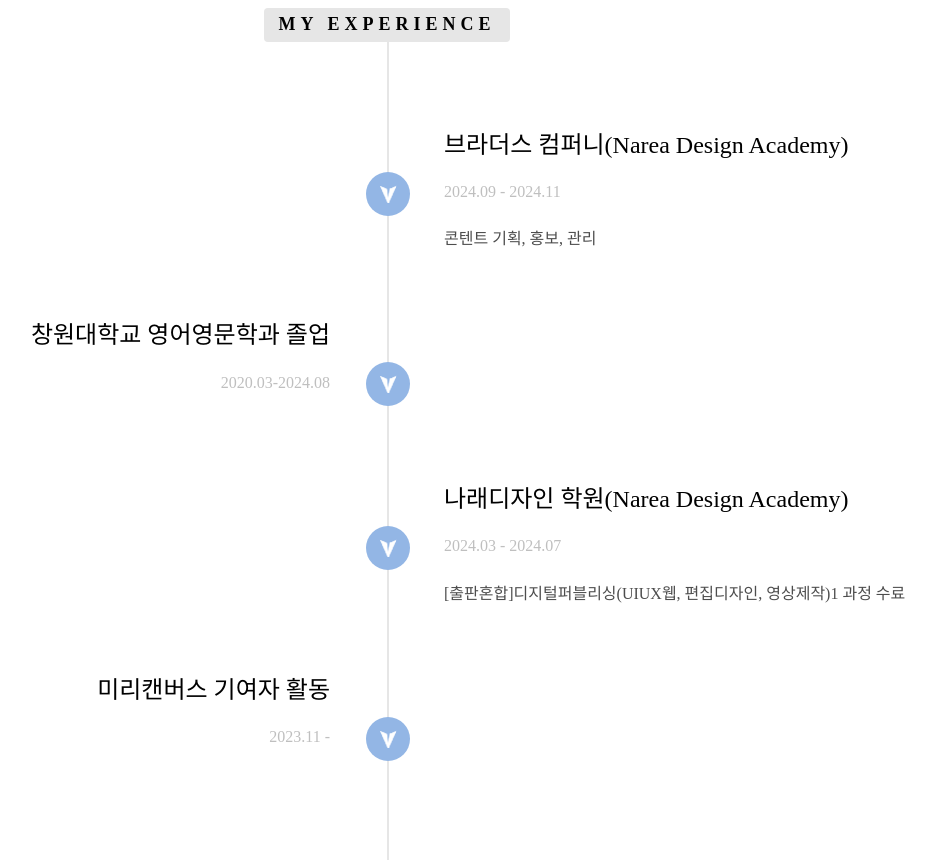
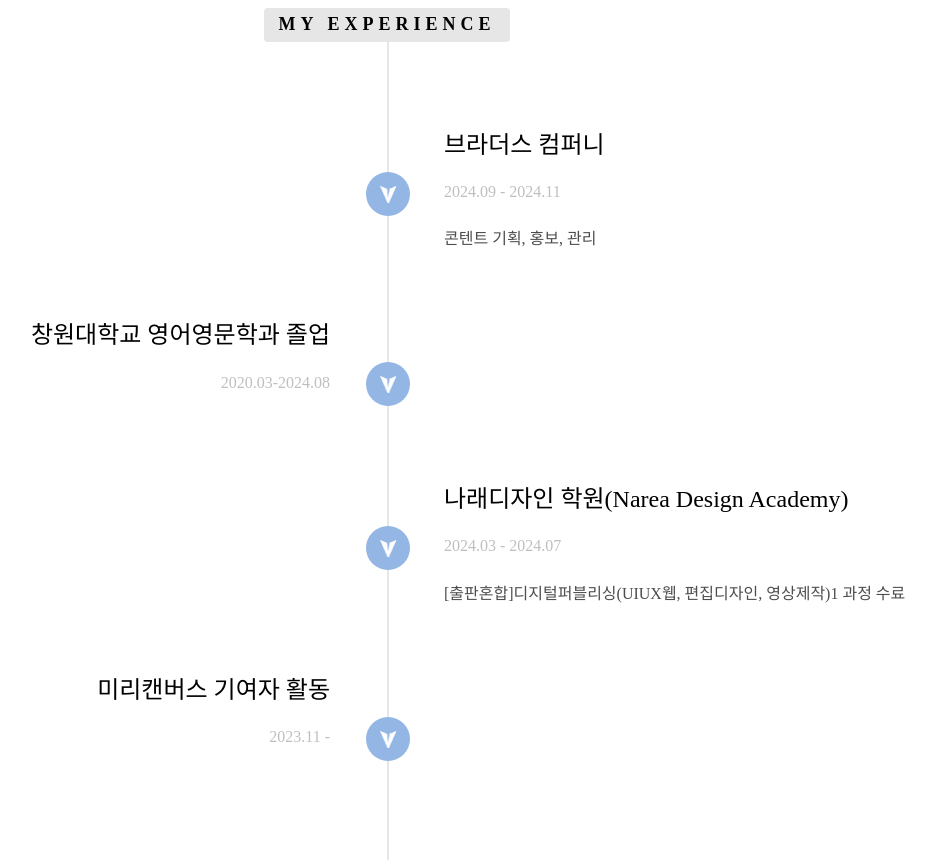
Before and after one commit to wonsubin/Subin_Portfolio, a plain HTML site: page index.html in a window 1280 px wide. Shown: the part 2693-3553 px from the top of the page, without its empty margins (253-1189 px from the left). Drawn offline with Linux system fonts and the light colour scheme; some packages are replaced by stand-ins of ours; no server answers; files whose address does not match are found by name; a web font is replaced by a local one.

Commit message:
Update index.html

```diff
--- a/index.html
+++ b/index.html
@@ -139,7 +139,7 @@
 								<div class="timeline-panel">
 									<div class="timeline-heading">
 										<h3 class="timeline-title">
-											브라더스 컴퍼니(Narea Design Academy)</h3>
+											브라더스 컴퍼니</h3>
 										<span class="company">2024.09 - 2024.11</span>
 									</div>
 									<div class="timeline-body">
```
